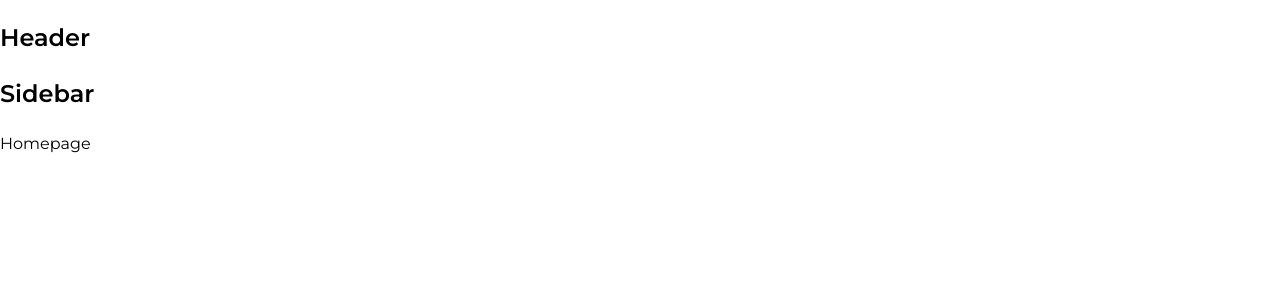
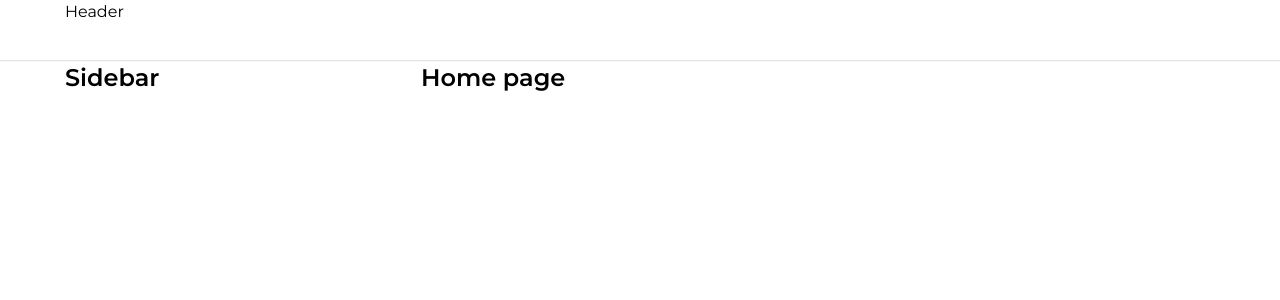
Before and after one commit to ph03022903/titok-ui, a React (Create React App) app: page / in a window 1280 px wide. Shown: the top 300 px of the page. Built offline with nearby package versions, Linux system fonts and the light colour scheme.

Commit message:
khung layout

```diff
--- a/package.json
+++ b/package.json
@@ -6,6 +6,7 @@
     "@testing-library/jest-dom": "^5.16.4",
     "@testing-library/react": "^13.3.0",
     "@testing-library/user-event": "^13.5.0",
+    "classnames": "^2.3.1",
     "normalize.css": "^8.0.1",
     "react": "^18.2.0",
     "react-dom": "^18.2.0",
--- a/src/components/GlobalStyles/GlobalStyles.scss
+++ b/src/components/GlobalStyles/GlobalStyles.scss
@@ -2,10 +2,15 @@
 @import url('https://fonts.googleapis.com/css2?family=Montserrat:ital,wght@0,200;0,300;0,400;0,500;0,600;1,700&display=swap');
 :root {
     --primary: #fe2c55;
+    // Defaults Layout
+    --default-layout-header-height: 60px;
+    --default-layout-width: 1150px;
 }
 
 * {
     box-sizing: border-box;
+    margin: 0;
+    padding: 0;
 }
 
 html {
--- /dev/null
+++ b/src/components/Header/Header.module.scss
@@ -0,0 +1,11 @@
+.wrapper {
+    height: var(--default-layout-header-height);
+    box-shadow: 0px 1px 1px rgb(0 0 0 / 12%);
+    display: flex;
+    justify-content: center;
+    width: 100%;
+}
+.inner {
+    height: 100%;
+    width: var(--default-layout-width);
+}
--- /dev/null
+++ b/src/components/Header/index.js
@@ -0,0 +1,12 @@
+import classNames from 'classnames/bind';
+import style from './Header.module.scss';
+const cx = classNames.bind(style)
+function Header() {
+    return <header className={cx('wrapper')} >
+        <div className={cx('inner')}>
+            Header
+        </div>
+    </header>
+}
+
+export default Header;
--- /dev/null
+++ b/src/components/Layout/DefaultLayout/DefaultLayout.module.scss
@@ -0,0 +1,12 @@
+.wrapper {
+    display: flex;
+    flex-direction: column;
+    align-items: center;
+}
+.container {
+    width: var(--default-layout-width);
+    display: flex;
+}
+.content {
+    flex: 1;
+}
--- a/src/components/Layout/DefaultLayout/Header/index.js
+++ /dev/null
@@ -1,5 +0,0 @@
-function Header() {
-    return <h2>Header</h2>
-}
-
-export default Header;
--- /dev/null
+++ b/src/components/Layout/DefaultLayout/Sidebar/Sidebar.module.scss
@@ -0,0 +1,3 @@
+.wrapper {
+    width: 356px;
+}
--- a/src/components/Layout/DefaultLayout/Sidebar/index.js
+++ b/src/components/Layout/DefaultLayout/Sidebar/index.js
@@ -1,5 +1,10 @@
+import styles from './Sidebar.module.scss';
+import classNames from 'classnames/bind';
+const cx = classNames.bind(styles);
 function Sidebar() {
-    return <h2>Sidebar</h2>
+    return <aside className={cx('wrapper')}>
+        <h2>Sidebar</h2>
+    </aside>
 }
 
 export default Sidebar;
--- a/src/components/Layout/DefaultLayout/index.js
+++ b/src/components/Layout/DefaultLayout/index.js
@@ -1,13 +1,15 @@
-import Header from "./Header";
+import classNames from 'classnames/bind';
+import Header from '~/components/Header';
 import Sidebar from "./Sidebar";
-
+import styles from "./DefaultLayout.module.scss";
+const cx = classNames.bind(styles);
 function DefautLayout({ children }) {
     return (
-        <div>
+        <div className={cx('wrapper')}>
             <Header />
-            <div className="container">
+            <div className={cx('container')}>
                 <Sidebar />
-                <div className="content">
+                <div className={cx('content')}>
                     {children}
                 </div>
             </div>
--- a/src/pages/Home/index.js
+++ b/src/pages/Home/index.js
@@ -1,7 +1,7 @@
 function Home() {
     return (
         <div>
-            Homepage
+            <h2>Home page</h2>
         </div>
     );
 }
```
Also changed, not shown: 1 other file (tests, documents, lock files or other folders).
